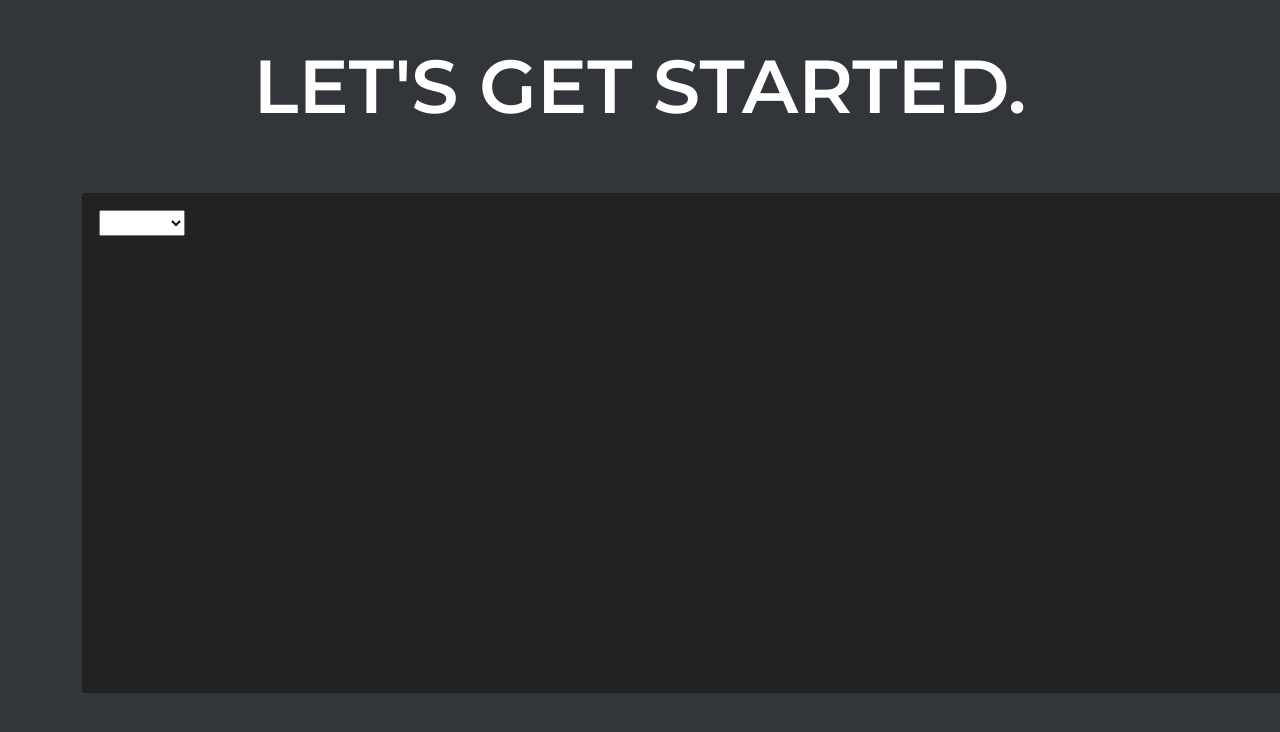
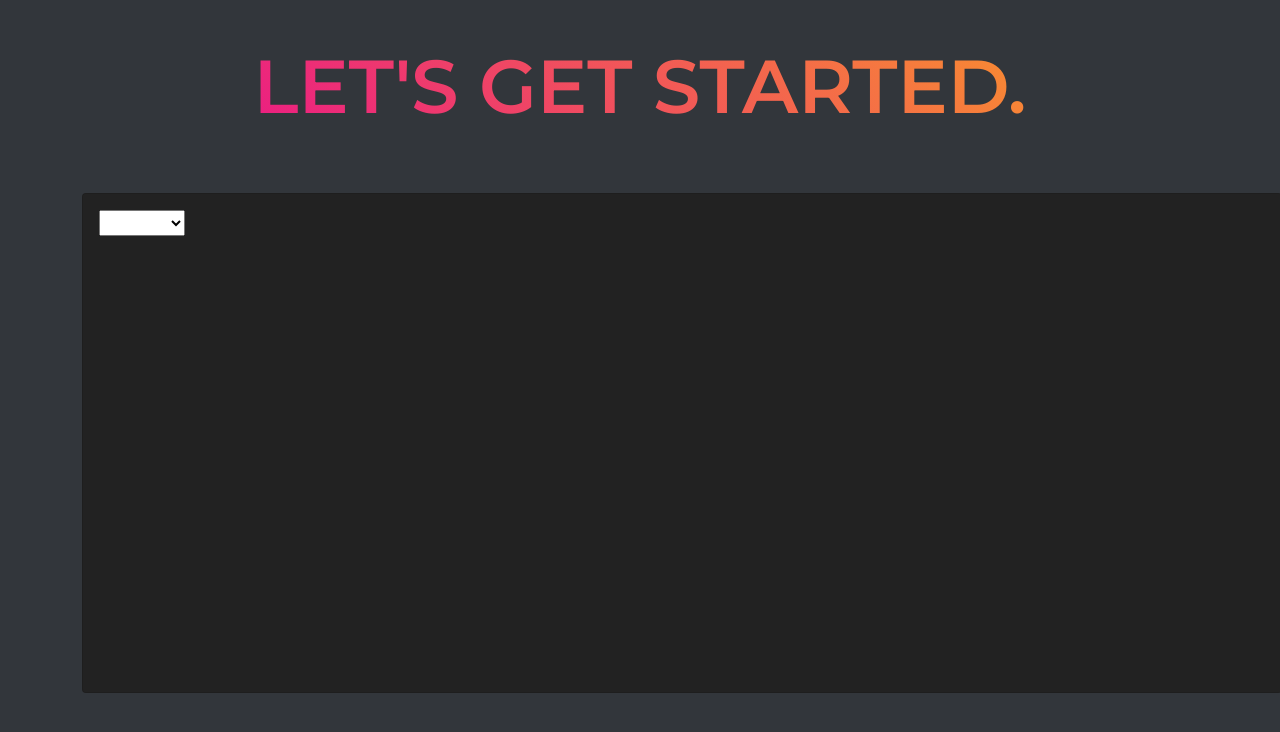
Before and after one commit to nateharrell123/Melody-Maker, a Vue app in the folder melody-maker/: page / in a window 1280 px wide. Shown: the top 732 px of the page. Built offline with nearby package versions, Linux system fonts and the light colour scheme.

Commit message:
animation

```diff
--- a/melody-maker/src/components/Carousel.vue
+++ b/melody-maker/src/components/Carousel.vue
@@ -1,5 +1,6 @@
 <template>
-  <div class="container">
+<header>
+  <div class="container" id="showMe">
       <b-card class="card">
           <b-select class="">
               <option value="1"> asdfasdf</option>
@@ -10,6 +11,7 @@
           </b-select>
       </b-card>
   </div>
+</header>
 </template>
 
 <script>
@@ -21,6 +23,7 @@ export default {
 <style scoped>
 .container{
     padding-top:50px;
+
 }
 .card{
     background:#222222;
@@ -28,4 +31,13 @@ export default {
     width:1200px;
     margin:auto;
 }
+
+#showMe {
+  animation: cssAnimation 0s 1.3s forwards;
+  opacity: 0;
+}
+
+@keyframes cssAnimation {
+  to   { opacity: 1; }
+}
 </style>
--- a/melody-maker/src/components/Title.vue
+++ b/melody-maker/src/components/Title.vue
@@ -1,7 +1,7 @@
 <template>
 <header>
     <div class="title">
-        Let's get started.
+        <span id="text">Let's get started.</span>
     </div>
 </header>
 </template>
@@ -16,13 +16,20 @@ export default {
 .title{
   margin-top:30px;
   font-weight:550;
-  color: white;
   font-family: 'Montserrat';
   text-align: center;
   font-size:75px;
   text-transform: uppercase;
+  transition: transform 1s;
+}
+#text{
+  background-image: linear-gradient(45deg, #EB1E82, #F88D30);
 
-  transition: transform 1s;
+  background-size: 100%;
+  background-repeat: repeat;
+
+  -webkit-background-clip: text;
+  -webkit-text-fill-color: transparent;
 }
 @keyframes slideInTop {
     0% {
```
